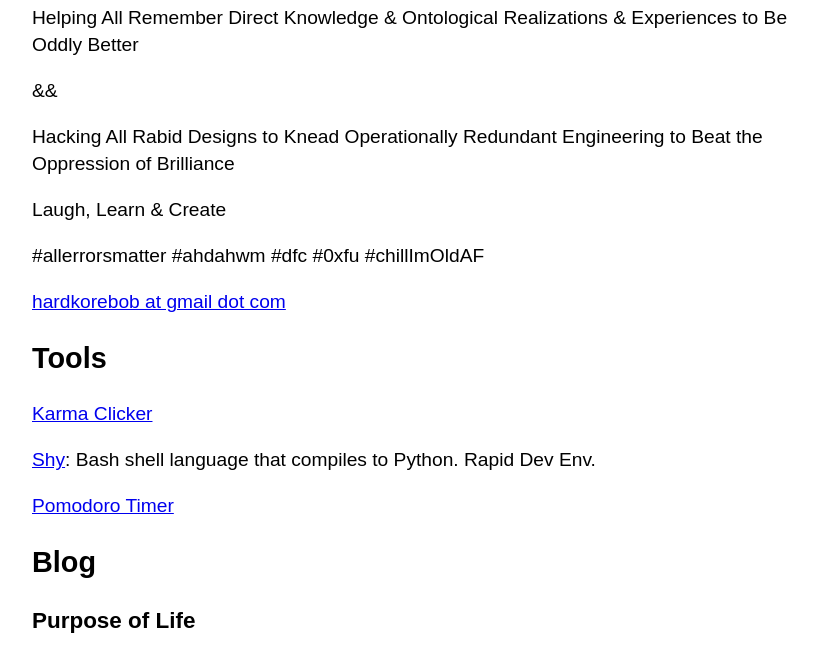
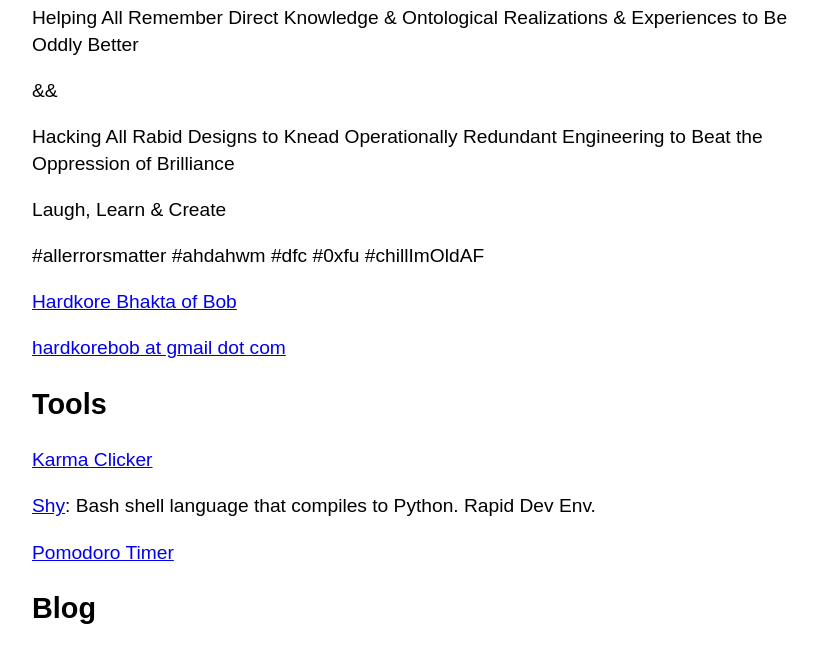
Before and after one commit to hardkorebob/hardkorebob.github.io, a plain HTML site: page index.html in a window 1280 px wide. Shown: the part 80-729 px from the top of the page, without its empty margins (224-1048 px from the left). Drawn offline with Linux system fonts and the light colour scheme.

Commit message:
Update index.html

```diff
--- a/index.html
+++ b/index.html
@@ -72,6 +72,7 @@ Laugh,
 Learn &
 Create</p>
 <p>#allerrorsmatter #ahdahwm #dfc #0xfu #chillImOldAF</p>
+<p><a href="https://www.youtube.com/channel/UCOACiN35ru8OxxYBlssYdMw">Hardkore Bhakta of Bob</a></p>
 <p><a href="mailto:hardkorebob@gmail.com">hardkorebob at gmail dot com</a></p>
 <h2>Tools</h2>
 	<p><a href="./clicker.html">Karma Clicker</a></p>
```
